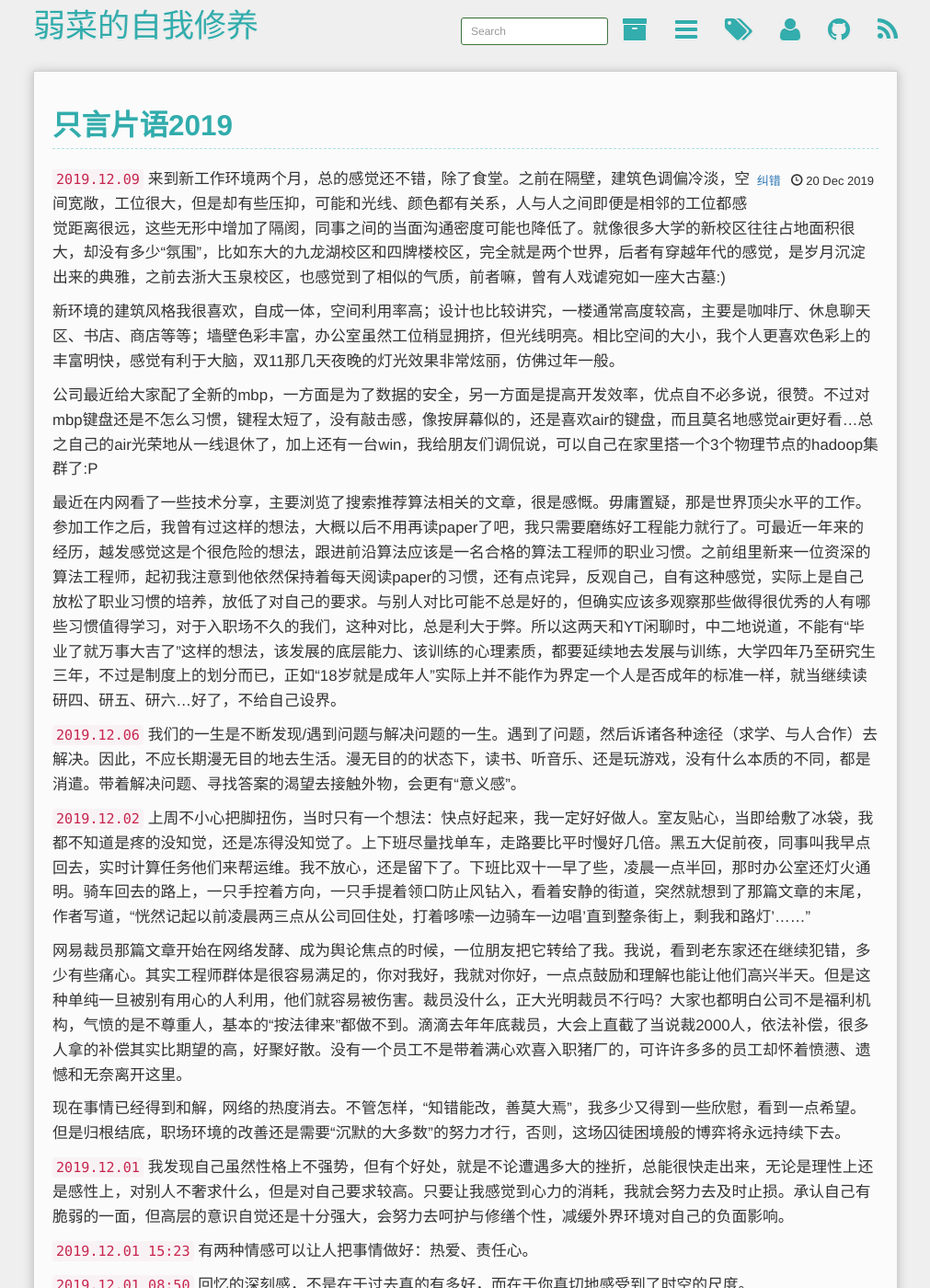
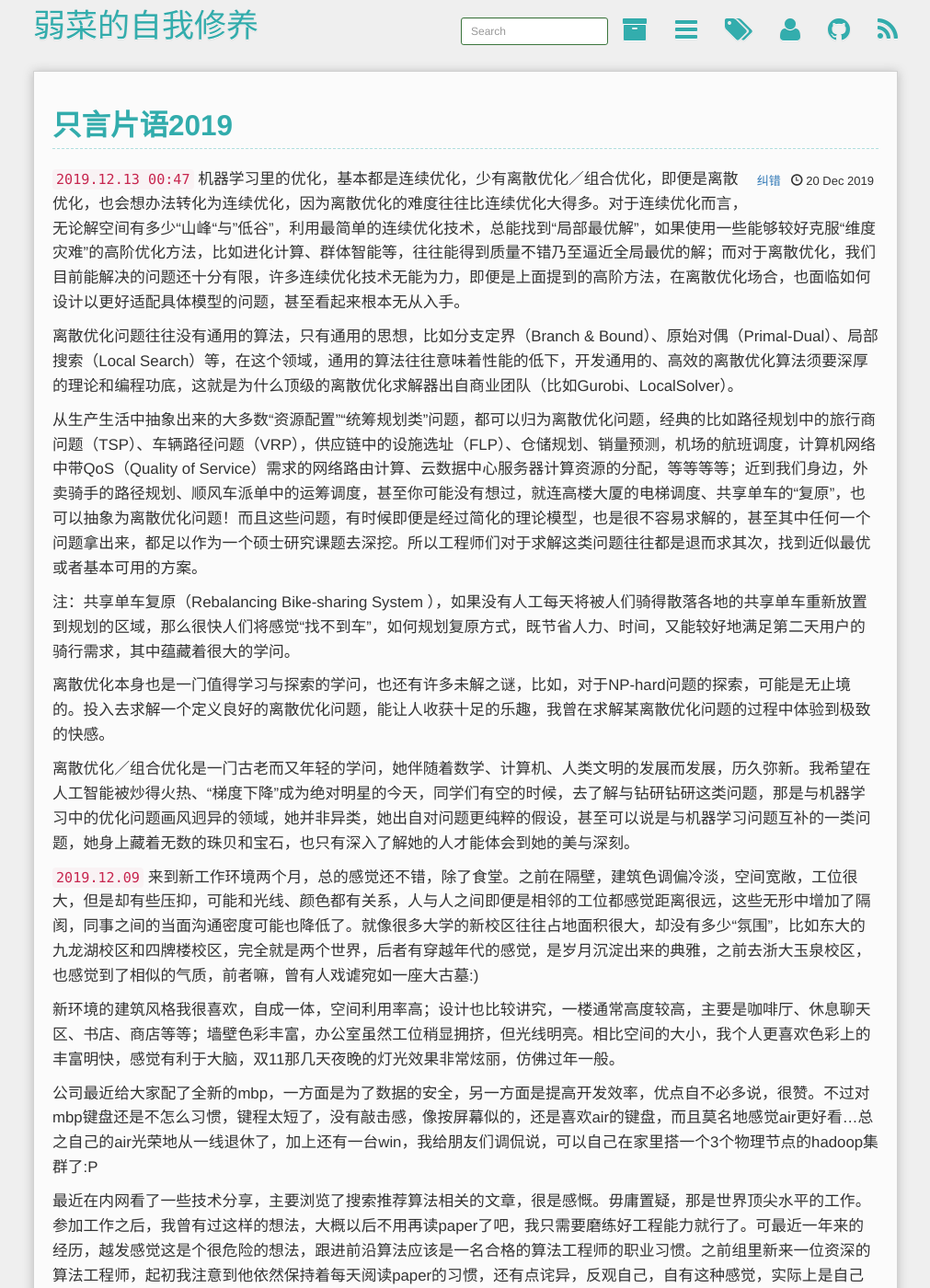
Before and after one commit to mioopoi/mioopoi.github.io, a Jekyll site: the page built from _posts/随笔/2019-12-20-my-tweet-of-2019.md, in a window 1280 px wide and 1400 px high. Shown: the whole window at 92% size, without its empty margins (134-1145 px from the left). Built offline with Jekyll 4.4.1, drawn with Linux system fonts in a browser that asks for light colours; Markdown is read by kramdown in place of the engine named in the settings; comment, search, counter and statistics services are not loaded; some of the changed text lies outside the part shown.

Commit message:
tweet of discrete optimization

```diff
--- a/_posts/随笔/2019-12-20-my-tweet-of-2019.md
+++ b/_posts/随笔/2019-12-20-my-tweet-of-2019.md
@@ -7,6 +7,20 @@ tags: [生活,碎碎念]
 summary:
 ---
 
+
+
+`2019.12.13 00:47` 机器学习里的优化，基本都是连续优化，少有离散优化／组合优化，即便是离散优化，也会想办法转化为连续优化，因为离散优化的难度往往比连续优化大得多。对于连续优化而言，无论解空间有多少“山峰“与”低谷”，利用最简单的连续优化技术，总能找到“局部最优解”，如果使用一些能够较好克服“维度灾难”的高阶优化方法，比如进化计算、群体智能等，往往能得到质量不错乃至逼近全局最优的解；而对于离散优化，我们目前能解决的问题还十分有限，许多连续优化技术无能为力，即便是上面提到的高阶方法，在离散优化场合，也面临如何设计以更好适配具体模型的问题，甚至看起来根本无从入手。
+
+离散优化问题往往没有通用的算法，只有通用的思想，比如分支定界（Branch & Bound）、原始对偶（Primal-Dual）、局部搜索（Local Search）等，在这个领域，通用的算法往往意味着性能的低下，开发通用的、高效的离散优化算法须要深厚的理论和编程功底，这就是为什么顶级的离散优化求解器出自商业团队（比如Gurobi、LocalSolver）。
+
+从生产生活中抽象出来的大多数“资源配置”“统筹规划类”问题，都可以归为离散优化问题，经典的比如路径规划中的旅行商问题（TSP）、车辆路径问题（VRP），供应链中的设施选址（FLP）、仓储规划、销量预测，机场的航班调度，计算机网络中带QoS（Quality of Service）需求的网络路由计算、云数据中心服务器计算资源的分配，等等等等；近到我们身边，外卖骑手的路径规划、顺风车派单中的运筹调度，甚至你可能没有想过，就连高楼大厦的电梯调度、共享单车的“复原”，也可以抽象为离散优化问题！而且这些问题，有时候即便是经过简化的理论模型，也是很不容易求解的，甚至其中任何一个问题拿出来，都足以作为一个硕士研究课题去深挖。所以工程师们对于求解这类问题往往都是退而求其次，找到近似最优或者基本可用的方案。
+
+注：共享单车复原（Rebalancing Bike-sharing System ），如果没有人工每天将被人们骑得散落各地的共享单车重新放置到规划的区域，那么很快人们将感觉“找不到车”，如何规划复原方式，既节省人力、时间，又能较好地满足第二天用户的骑行需求，其中蕴藏着很大的学问。
+
+离散优化本身也是一门值得学习与探索的学问，也还有许多未解之谜，比如，对于NP-hard问题的探索，可能是无止境的。投入去求解一个定义良好的离散优化问题，能让人收获十足的乐趣，我曾在求解某离散优化问题的过程中体验到极致的快感。
+
+离散优化／组合优化是一门古老而又年轻的学问，她伴随着数学、计算机、人类文明的发展而发展，历久弥新。我希望在人工智能被炒得火热、“梯度下降”成为绝对明星的今天，同学们有空的时候，去了解与钻研钻研这类问题，那是与机器学习中的优化问题画风迥异的领域，她并非异类，她出自对问题更纯粹的假设，甚至可以说是与机器学习问题互补的一类问题，她身上藏着无数的珠贝和宝石，也只有深入了解她的人才能体会到她的美与深刻。
+
 `2019.12.09` 来到新工作环境两个月，总的感觉还不错，除了食堂。之前在隔壁，建筑色调偏冷淡，空间宽敞，工位很大，但是却有些压抑，可能和光线、颜色都有关系，人与人之间即便是相邻的工位都感觉距离很远，这些无形中增加了隔阂，同事之间的当面沟通密度可能也降低了。就像很多大学的新校区往往占地面积很大，却没有多少“氛围”，比如东大的九龙湖校区和四牌楼校区，完全就是两个世界，后者有穿越年代的感觉，是岁月沉淀出来的典雅，之前去浙大玉泉校区，也感觉到了相似的气质，前者嘛，曾有人戏谑宛如一座大古墓:)
 
 新环境的建筑风格我很喜欢，自成一体，空间利用率高；设计也比较讲究，一楼通常高度较高，主要是咖啡厅、休息聊天区、书店、商店等等；墙壁色彩丰富，办公室虽然工位稍显拥挤，但光线明亮。相比空间的大小，我个人更喜欢色彩上的丰富明快，感觉有利于大脑，双11那几天夜晚的灯光效果非常炫丽，仿佛过年一般。
@@ -15,7 +29,7 @@ summary:
 
 最近在内网看了一些技术分享，主要浏览了搜索推荐算法相关的文章，很是感慨。毋庸置疑，那是世界顶尖水平的工作。参加工作之后，我曾有过这样的想法，大概以后不用再读paper了吧，我只需要磨练好工程能力就行了。可最近一年来的经历，越发感觉这是个很危险的想法，跟进前沿算法应该是一名合格的算法工程师的职业习惯。之前组里新来一位资深的算法工程师，起初我注意到他依然保持着每天阅读paper的习惯，还有点诧异，反观自己，自有这种感觉，实际上是自己放松了职业习惯的培养，放低了对自己的要求。与别人对比可能不总是好的，但确实应该多观察那些做得很优秀的人有哪些习惯值得学习，对于入职场不久的我们，这种对比，总是利大于弊。所以这两天和YT闲聊时，中二地说道，不能有“毕业了就万事大吉了”这样的想法，该发展的底层能力、该训练的心理素质，都要延续地去发展与训练，大学四年乃至研究生三年，不过是制度上的划分而已，正如“18岁就是成年人”实际上并不能作为界定一个人是否成年的标准一样，就当继续读研四、研五、研六...好了，不给自己设界。
 
-
+`2019.12.12 22:53` 进厨房烧水，恰逢合租室友，“今天回来这么早” “这还早（笑）” “平时不都回来挺晚的”  这貌似是我第一次与他说话，厨房没开灯，没看清脸。新室友搬来两个月，我还不知道他长啥样。自YT开始新生活后，我对新室友的到来感知不是很明显，只隐约觉得空间上多了些隔阂。题词：“时分多址” :)
 
 `2019.12.06` 我们的一生是不断发现/遇到问题与解决问题的一生。遇到了问题，然后诉诸各种途径（求学、与人合作）去解决。因此，不应长期漫无目的地去生活。漫无目的的状态下，读书、听音乐、还是玩游戏，没有什么本质的不同，都是消遣。带着解决问题、寻找答案的渴望去接触外物，会更有“意义感”。
 
```
